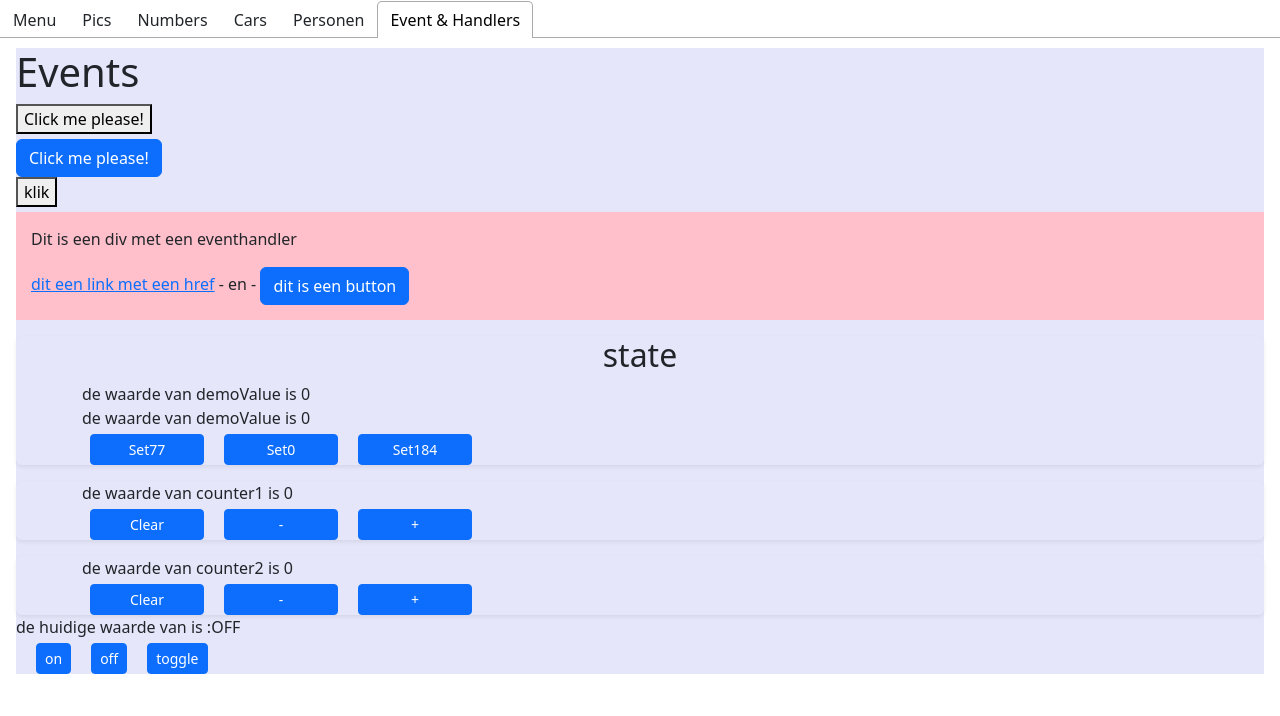
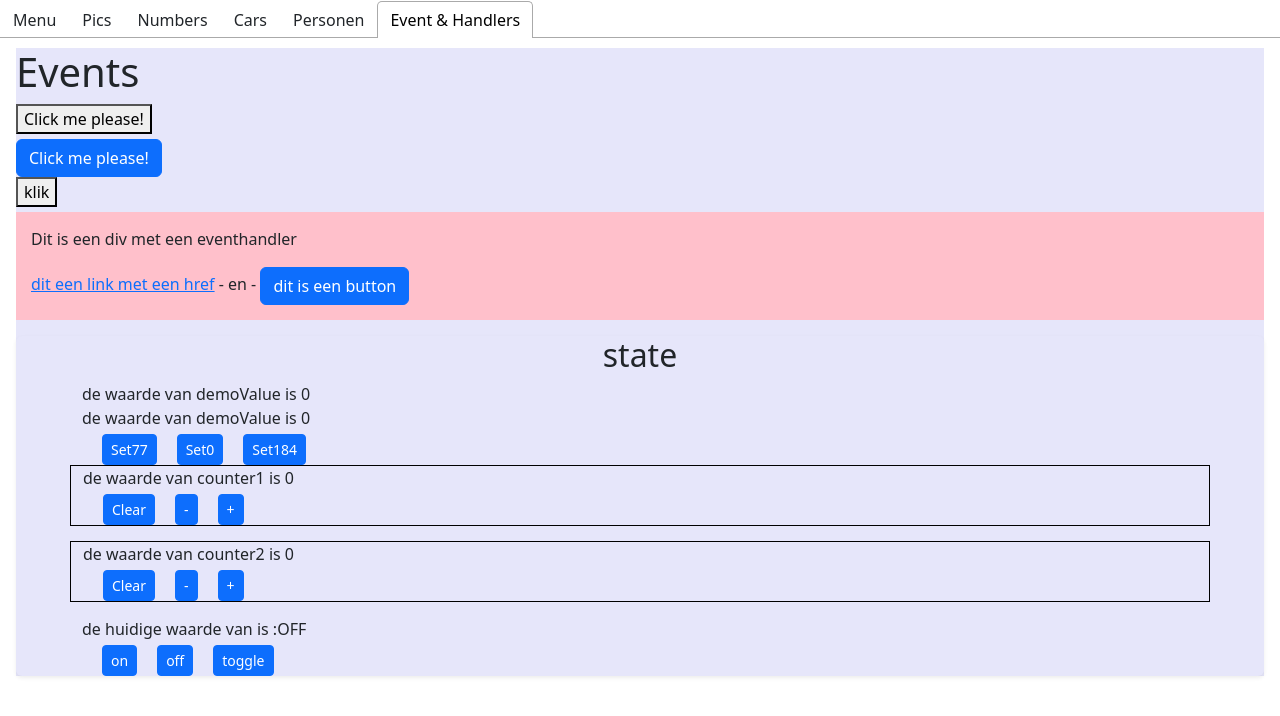
Before and after one commit to InesEmily/dynamic_oefeningen, a React (Create React App) app: page / in a window 1280 px wide. Both pictures are taken after a click on the tab "Event & Handlers". Shown: the top 716 px of the page. Built offline with nearby package versions, Linux system fonts and the light colour scheme.

Commit message:
Bundel 4 oef 3.9 css

```diff
--- a/src/components/Counter.js
+++ b/src/components/Counter.js
@@ -6,11 +6,13 @@ export function Counter(props){
     const {name} =props;
     const [demoValue,setDemoValue] =useState(0);
 
-    return <Section>
+    return <div style={{border:"solid",borderWidth:'1px',borderColor:'black',marginBottom:"15px"}}>
         <div>de waarde van {name} is {demoValue}</div>
+        <div>
         <MyButton onClick={()=>setDemoValue(0)}>Clear</MyButton>
         <MyButton onClick={()=>setDemoValue(demoValue-1)}>-</MyButton>
         <MyButton onClick={()=>setDemoValue(demoValue+1)}>+</MyButton>
-    </Section>
+        </div>
+    </div>
 
 }
--- a/src/components/OnOffDemo.js
+++ b/src/components/OnOffDemo.js
@@ -7,9 +7,11 @@ export function OnOffDemo(props){
 
     return <>
         <div>de huidige waarde van  is :{demoValue? 'ON':'OFF'}</div>
+        <div>
         <MyButton onClick={()=>setDemoValue(true)}>on</MyButton>
         <MyButton onClick={()=>setDemoValue(false)}>off</MyButton>
         <MyButton onClick={()=>setDemoValue(!demoValue)}>toggle</MyButton>
+        </div>
     </>;
 
 }
--- a/src/components/StateDemo.js
+++ b/src/components/StateDemo.js
@@ -2,15 +2,22 @@ import {useState} from "react";
 import {Section} from "./Section";
 import {Button} from "react-bootstrap";
 import {MyButton} from "./MyButton";
+import {Counter} from "./Counter";
+import {OnOffDemo} from "./OnOffDemo";
 
 export function StateDemo(){
     const [demoValue,setDemoValue] =useState(0);
     return <Section title='state'>
         <div>de waarde van demoValue is {demoValue}</div>
         <div>de waarde van demoValue is {demoValue}</div>
+        <div>
         <MyButton onClick={()=>setDemoValue(77)}>Set77</MyButton>
         <MyButton onClick={()=>setDemoValue(0)}>Set0</MyButton>
         <MyButton onClick={()=>setDemoValue(184)}>Set184</MyButton>
+        </div>
+        <Counter name="counter1"/>
+        <Counter name="counter2"/>
+        <OnOffDemo/>
     </Section>;
 
 }
--- a/src/pages/EventAndStatePage.js
+++ b/src/pages/EventAndStatePage.js
@@ -1,4 +1,3 @@
-
 import {EventDemo} from "../components/EventDemo";
 import {StateDemo} from "../components/StateDemo";
 import {Counter} from "../components/Counter";
@@ -6,14 +5,12 @@ import {OnOffDemo} from "../components/OnOffDemo";
 
 export function EventAndStatePage(props) {
     const {title} = props;
-    return(
-        <div style={{background:'lavender'}} className="mx-3">
+    return (
+        <div style={{background: 'lavender'}} className="mx-3">
             <h1>{title}</h1>
-        <EventDemo/>
+            <EventDemo/>
             <StateDemo/>
-            <Counter name="counter1"/>
-            <Counter name="counter2"/>
-            <OnOffDemo/>
+
         </div>
     );
 
```
